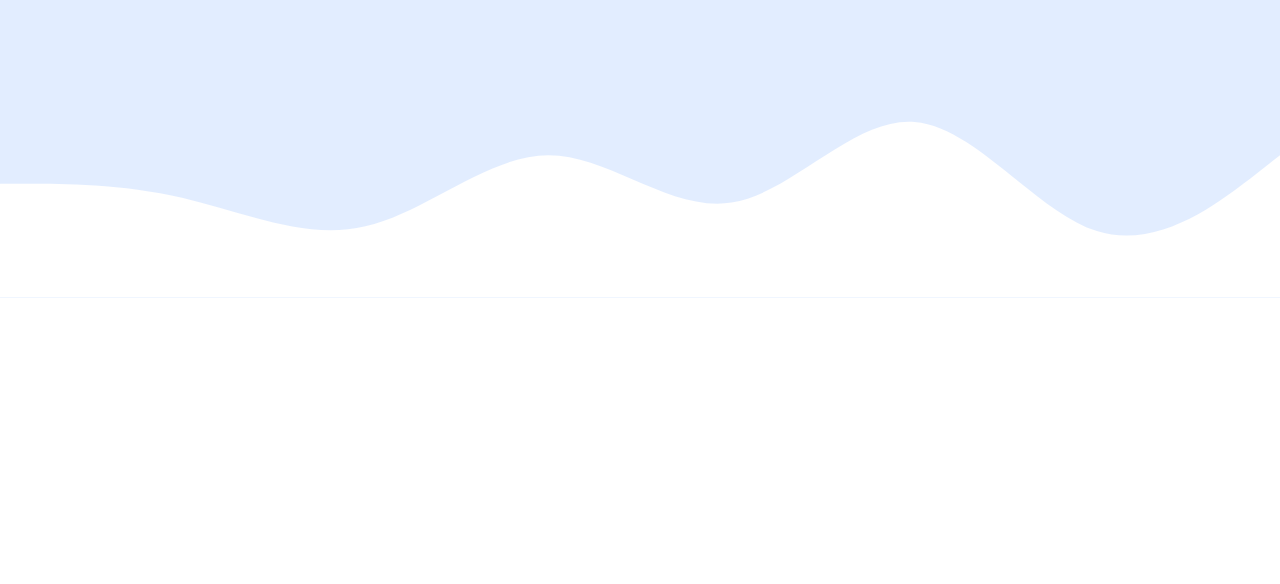
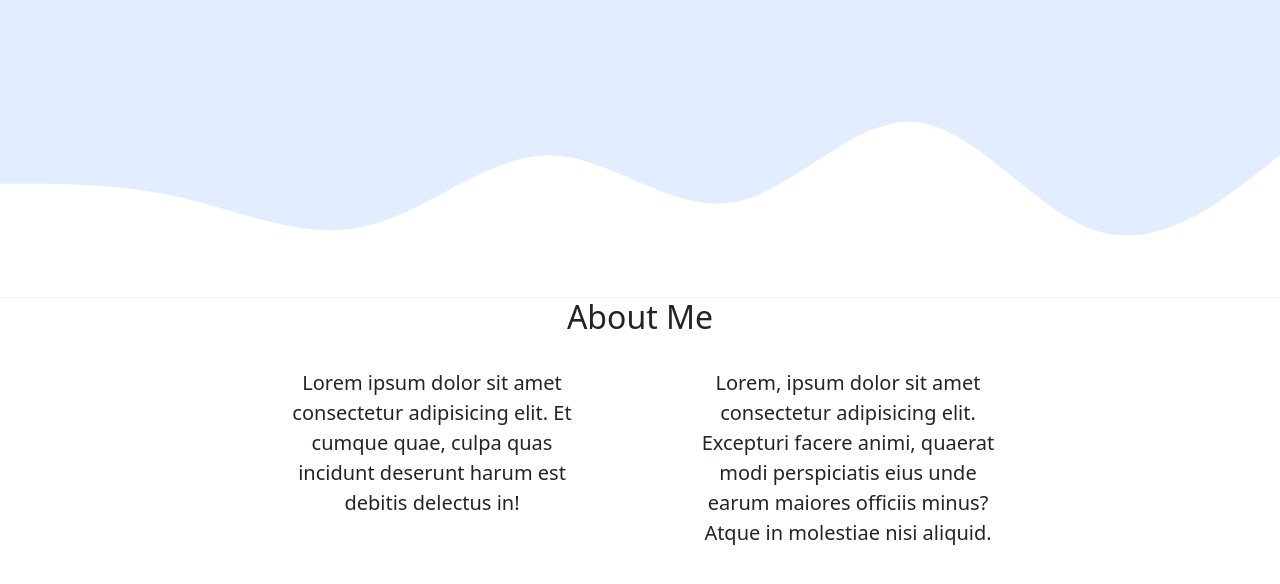
Before and after one commit to wildanniam/portofolio, a plain HTML site: page index.html in a window 1280 px wide. Shown: the part 412-996 px from the top of the page. Before the commit the page ends 800 px from the top, so only its background shows below. Drawn offline with nearby package versions, Linux system fonts and the light colour scheme.

Commit message:
about me

```diff
--- a/index.html
+++ b/index.html
@@ -56,6 +56,28 @@
     </section>
     <!-- Akhir Jumbotron -->
 
+    <!-- About -->
+    <section id="about">
+        <div class="container">
+            <div class="row text-center">
+                <div class="col">
+                    <h2>About Me</h2>
+                </div>
+            </div>
+            <div class="row justify-content-center mt-4 fs-5 text-center">
+                <div class="col-4 pe-5">
+                    <p>Lorem ipsum dolor sit amet consectetur adipisicing elit. Et cumque quae, culpa quas incidunt
+                        deserunt harum est debitis delectus in!</p>
+                </div>
+                <div class="col-4 ps-5">
+                    Lorem, ipsum dolor sit amet consectetur adipisicing elit. Excepturi facere animi, quaerat modi
+                    perspiciatis eius unde earum maiores officiis minus? Atque in molestiae nisi aliquid.
+                </div>
+            </div>
+        </div>
+    </section>
+    <!-- Akhir About -->
+
     <!-- Java Script -->
     <script src="https://cdn.jsdelivr.net/npm/@popperjs/core@2.11.8/dist/umd/popper.min.js"
         integrity="sha384-I7E8VVD/ismYTF4hNIPjVp/Zjvgyol6VFvRkX/vR+Vc4jQkC+hVqc2pM8ODewa9r"
--- a/style.css
+++ b/style.css
@@ -1,3 +1,7 @@
+body {
+  min-height: 2000px;
+}
+
 .jumbotron {
   padding-top: 2rem;
   background-color: #e2edff;
```
